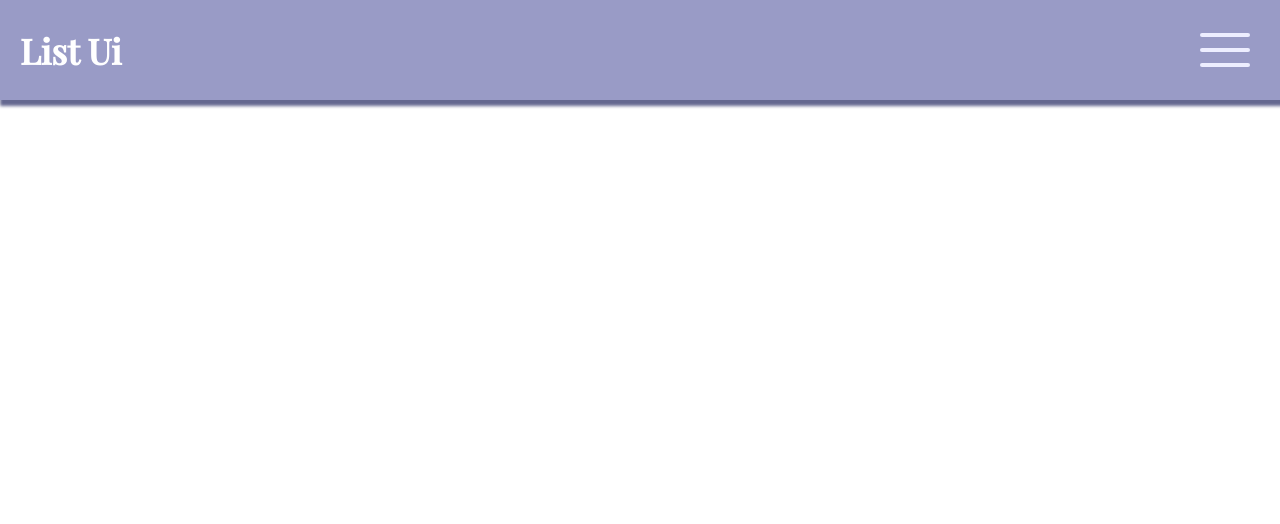
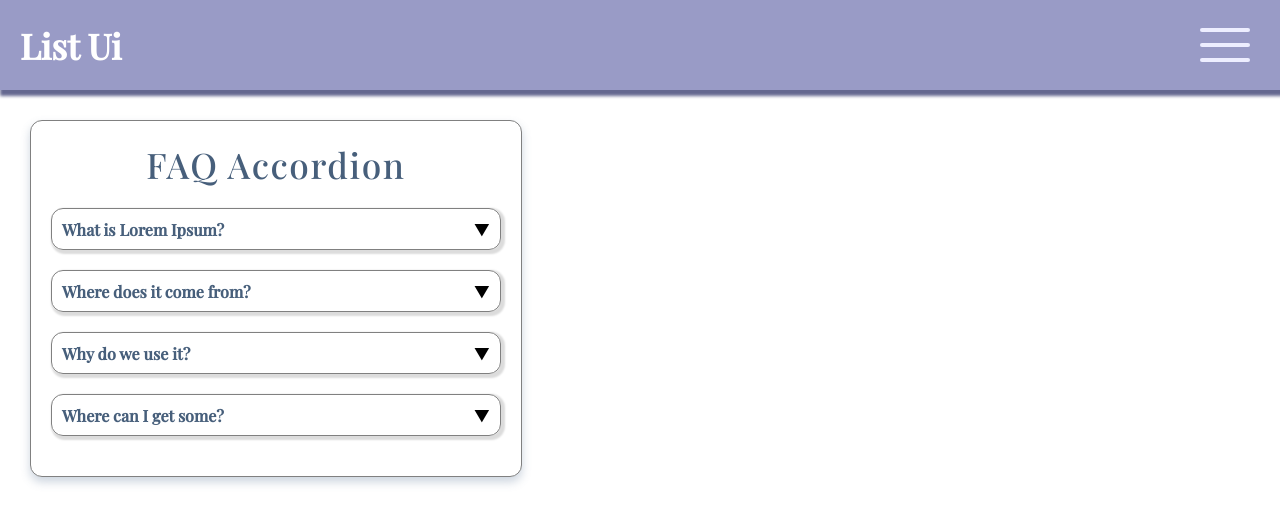
Before and after one commit to Taek2yo/Prepare-for-assignments, a React (Create React App) app in the folder List-Ui/list-ui-practice/: page / in a window 1280 px wide. Shown: the top 524 px of the page. Built offline with nearby package versions, Linux system fonts and the light colour scheme; the HTML template or start-up script is replaced by a standard one.

Commit message:
feat : Accordion 완성

```diff
--- a/List-Ui/list-ui-practice/src/App.js
+++ b/List-Ui/list-ui-practice/src/App.js
@@ -1,10 +1,11 @@
-import Accordian from "./components/Accordian";
+import Accordion from "./components/Accordion";
 import Header from "./components/Header";
 function App() {
   return (
     <>
       <Header/>
-      <Accordian/>
+      <Accordion/>
+
     </>
   );
 }
--- a/List-Ui/list-ui-practice/src/components/Accordian.jsx
+++ /dev/null
@@ -1,11 +0,0 @@
-import React from "react";
-import "../App.css"
-const Accordian = () =>{
-    return (
-        <div>
-
-        </div>
-    )
-}
-
-export default Accordian;
--- /dev/null
+++ b/List-Ui/list-ui-practice/src/components/Accordion.jsx
@@ -0,0 +1,79 @@
+import React, { useState } from "react";
+import styled from "styled-components";
+import AccordionCard from "./AccordionCard";
+const dummy = [
+  {
+    id: 1,
+    header: "What is Lorem Ipsum?",
+    text: `Lorem Ipsum is simply dummy text of the printing and typesetting industry. Lorem Ipsum has been the industry's standard dummy text ever since the 1500s, when an unknown printer took a galley of type and scrambled it to make a type specimen book. It has survived not only five centuries, but also the leap into electronic typesetting, remaining essentially unchanged.`,
+  },
+  {
+    id: 2,
+    header: "Where does it come from?",
+    text: `It is a long established fact that a reader will be distracted by the readable content of a page when looking at its layout. The point of using Lorem Ipsum is that it has a more-or-less normal distribution of letters, as opposed to using 'Content here, content here', making it look like readable English. `,
+  },
+  {
+    id: 3,
+    header: "Why do we use it?",
+    text: `Contrary to popular belief, Lorem Ipsum is not simply random text. It has roots in a piece of classical Latin literature from 45 BC, making it over 2000 years old. Richard McClintock, a Latin professor at Hampden-Sydney College in Virginia, looked up one of the more obscure Latin words, consectetur, from a Lorem Ipsum passage, and going through the cites of the word in classical literature,`,
+  },
+  {
+    id: 4,
+    header: "Where can I get some?",
+    text: `There are many variations of passages of Lorem Ipsum available, but the majority have suffered alteration in some form, by injected humour, or randomised words which don't look even slightly believable.`,
+  },
+];
+
+const Accordion = () => {
+  const [active, setActive] = useState(null);
+
+  const handleToggle = (id) => {
+    setActive((prevId) => (prevId === id ? null : id));
+  };
+
+  return (
+    <Container>
+      <Wrapper>
+        <Title>FAQ Accordion</Title>
+        {dummy.map((dummy, index) => {
+          return (
+            <AccordionCard
+              key={index}
+              active={active === dummy.id}
+              handleToggle={handleToggle}
+              dummy={dummy}
+            />
+          );
+        })}
+
+      </Wrapper>
+    </Container>
+  );
+};
+
+export default React.memo(Accordion);
+
+const Container = styled.div`
+  width: 450px;
+  display: flex;
+  flex-direction: column;
+  border: 1px solid gray;
+  border-radius: 12px;
+  margin: 30px;
+  box-shadow: 0px 5px 10px rgba(90, 116, 148, 0.3);
+  background-color: #fff;
+  color: #475f7b;
+  overflow: hidden;
+  padding: 1.25rem;
+`;
+
+const Wrapper = styled.div`
+  text-align: center;
+`;
+
+
+const Title = styled.div`
+  font-family: var(--font-Playfair-Display);
+  font-size: 2.2rem;
+  letter-spacing: 0.1rem;
+`
--- /dev/null
+++ b/List-Ui/list-ui-practice/src/components/AccordionCard.jsx
@@ -0,0 +1,59 @@
+import React from "react";
+import styled from "styled-components";
+
+const AccordionCard = (props) => {
+  const { handleToggle, active, dummy } = props;
+  const { header, id, text } = dummy;
+
+  return (
+    <Card active={active} onClick={() => handleToggle(id)}>
+
+      <Header active={active}>
+        <Title>{header}</Title>
+        <Arrow active={active}>▼</Arrow>
+      </Header>
+
+      <Text>{text}</Text>
+    </Card>
+  );
+};
+
+export default AccordionCard;
+
+const Card = styled.div`
+  border: 1px solid gray;
+  border-radius: 12px;
+  margin-top: 15px;
+  margin: 20px auto;
+  box-shadow: 2px 2px 2px 2px gainsboro;
+  display: flex;
+  flex-direction: column;
+  height: ${({ active }) => (active ? '250px' : '40px')};
+  overflow: hidden;
+  transition: 0.4s ease;
+`;
+
+const Header = styled.div`
+  display: flex;
+  justify-content: space-between;
+  cursor: pointer;
+  background-color: ${({ active }) => (active ? "lightblue" : "inherit")};
+  align-items: center;
+  padding: 10px;
+`;
+
+const Title = styled.div`
+  font-family: var(--font-Playfair-Display);
+  font-weight: bold;
+`;
+
+const Arrow = styled.div`
+  color:${({ active }) => (active ? 'white' : 'black')};
+  transform: ${({ active }) => (active ? 'rotate(-180deg)' : 'none')};
+  transition: 0.3s ease;
+`;
+
+const Text = styled.div`
+  margin-top: 10px;
+  padding: 10px;
+`;
--- a/List-Ui/list-ui-practice/src/components/Header.jsx
+++ b/List-Ui/list-ui-practice/src/components/Header.jsx
@@ -4,7 +4,6 @@ import SideBar from "./SideBar";
 
 const Header = () => {
   const [toggle, setToggle] = useState(false);
-
   const handleToggle = () => {
     setToggle(!toggle);
   };
@@ -26,11 +25,13 @@ export default Header;
 
 const Container = styled.div`
   background-color: #999bc6;
-  height: 100px;
+  width: 100%;
+  height: 90px;
   box-shadow: 3px 3px 3px 3px #656890;
   display: flex;
   align-items: center;
   justify-content: space-between;
+  position: sticky;
 `;
 
 const Title = styled.div`
```
